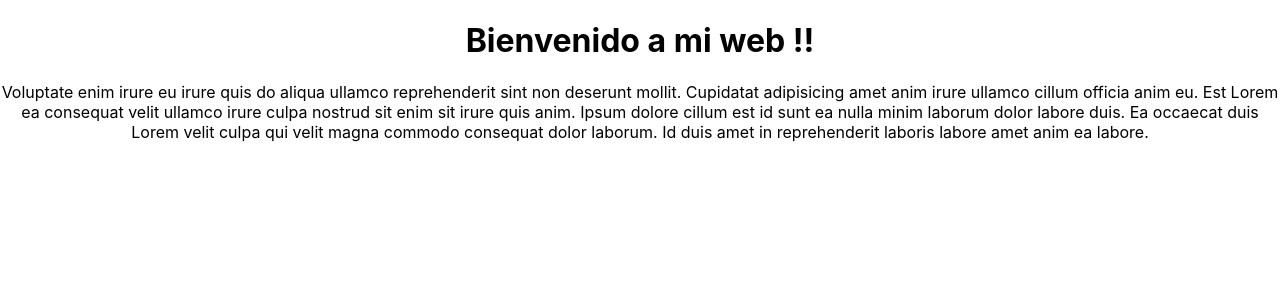
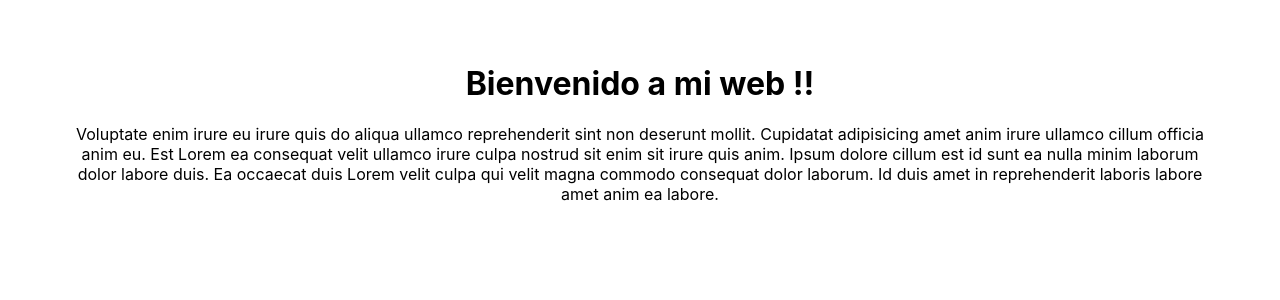
Before and after one commit to Vanestefani/ejemplo-basico-react, a React (Create React App) app: page / in a window 1280 px wide. Shown: the top 300 px of the page. Built offline with nearby package versions, Linux system fonts and the light colour scheme.

Commit message:
estilo de body

```diff
--- a/src/App.css
+++ b/src/App.css
@@ -12,7 +12,11 @@
     animation: App-logo-spin infinite 20s linear;
   }
 }
+#page-body{
+  margin:5%;
+  padding: 2;
 
+}
 .App-header {
   background-color: #282c34;
   min-height: 100vh;
--- a/src/App.js
+++ b/src/App.js
@@ -14,11 +14,12 @@ function App() {
   return (
     <Router>
   <div className="App">
+    <div id="page-body">
    <Route path='/' component={HomePage} exact></Route>
    <Route path ='/about' component={About}></Route>
    <Route path ='/articulos' component={Articulos}></Route>
    <Route path ='/articulo' component={Articulo}></Route>
-
+   </div>
 
    </div>
     </Router>
```
